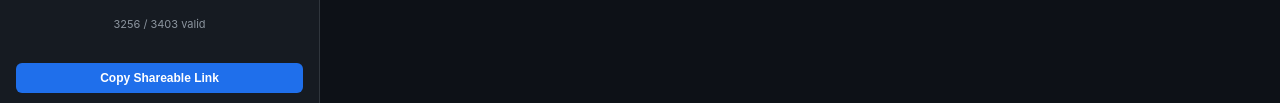
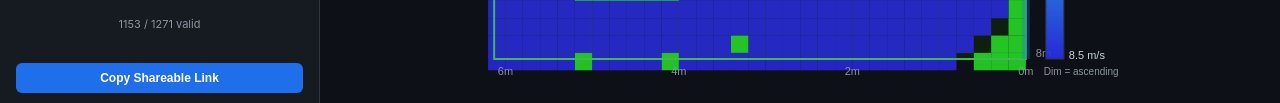
Before and after one commit to mccv/rebuilt_shot_visualizer, a plain HTML site: page index.html in a window 1280 px wide. Shown: the part 691-794 px from the top of the page. Drawn offline with Linux system fonts and the light colour scheme.

Commit message:
only render shooting zone

```diff
--- a/index.html
+++ b/index.html
@@ -241,9 +241,10 @@
 // ═══════════════════════════════════════════════════════════════
 //  CONSTANTS
 // ═══════════════════════════════════════════════════════════════
-const FIELD_LENGTH = 16.54;  // meters, X dimension
+const FIELD_LENGTH = 16.54;  // meters, X dimension (full field)
 const FIELD_WIDTH  = 8.07;   // meters, Y dimension
 const GRAVITY      = 9.8;
+const DISPLAY_BUFFER = 1.5;  // meters past target to show on field view
 
 // ═══════════════════════════════════════════════════════════════
 //  STATE
@@ -479,7 +480,8 @@ function evaluateShot(fx, fy, p) {
 
 function computeHeatmap(params) {
   const res = params.gridRes;
-  const cols = Math.ceil(FIELD_LENGTH / res);
+  const displayLength = Math.min(FIELD_LENGTH, params.targetX + DISPLAY_BUFFER);
+  const cols = Math.ceil(displayLength / res);
   const rows = Math.ceil(FIELD_WIDTH / res);
 
   const data = {
@@ -520,6 +522,9 @@ const ctx     = canvas.getContext('2d');
 const tooltip = document.getElementById('tooltip');
 
 function computeLayout() {
+  const targetX = parseFloat(document.getElementById('targetX').value);
+  const displayFieldLength = Math.min(FIELD_LENGTH, targetX + DISPLAY_BUFFER);
+
   const rect = canvas.parentElement.getBoundingClientRect();
   canvas.width  = rect.width  * devicePixelRatio;
   canvas.height = rect.height * devicePixelRatio;
@@ -532,13 +537,13 @@ function computeLayout() {
   const availW = cw - pad - legendSpace - pad;
   const availH = ch - 2 * pad;
 
-  const scale = Math.min(availW / FIELD_LENGTH, availH / FIELD_WIDTH);
-  const fw = FIELD_LENGTH * scale;
+  const scale = Math.min(availW / displayFieldLength, availH / FIELD_WIDTH);
+  const fw = displayFieldLength * scale;
   const fh = FIELD_WIDTH * scale;
   const ox = pad + (availW - fw) / 2;  // left edge of field on canvas
   const oy = pad + (availH - fh) / 2;  // top edge of field on canvas
 
-  layoutCache = { cw, ch, pad, scale, fw, fh, ox, oy, legendX: ox + fw + 20 };
+  layoutCache = { cw, ch, pad, scale, fw, fh, ox, oy, legendX: ox + fw + 20, displayFieldLength };
 }
 
 /**
@@ -617,9 +622,10 @@ function render() {
   }
 
   // ── Grid lines every 1m ──
+  const dfl = layoutCache.displayFieldLength;
   ctx.strokeStyle = 'rgba(60, 100, 60, 0.35)';
   ctx.lineWidth = 0.5;
-  for (let x = 0; x <= FIELD_LENGTH; x++) {
+  for (let x = 0; x <= dfl; x++) {
     const [px] = fieldToCanvas(x, 0);
     ctx.beginPath(); ctx.moveTo(px, oy); ctx.lineTo(px, oy + fh); ctx.stroke();
   }
@@ -633,23 +639,21 @@ function render() {
   ctx.lineWidth = 2;
   ctx.strokeRect(ox, oy, fw, fh);
 
-  // ── Alliance walls ──
-  // Blue wall (right side, field x=0)
+  // ── Alliance wall (Blue, right side, field x=0) ──
   const [bx] = fieldToCanvas(0, 0);
   ctx.fillStyle = 'rgba(31, 111, 235, 0.3)';
   ctx.fillRect(bx - 4, oy, 8, fh);
-  // Red wall (left side, field x=16.54)
-  const [rx] = fieldToCanvas(FIELD_LENGTH, 0);
-  ctx.fillStyle = 'rgba(248, 81, 73, 0.3)';
-  ctx.fillRect(rx - 4, oy, 8, fh);
 
-  // ── Center line ──
-  const [mx] = fieldToCanvas(FIELD_LENGTH / 2, 0);
-  ctx.setLineDash([6, 4]);
-  ctx.strokeStyle = 'rgba(139, 148, 158, 0.3)';
-  ctx.lineWidth = 1;
-  ctx.beginPath(); ctx.moveTo(mx, oy); ctx.lineTo(mx, oy + fh); ctx.stroke();
-  ctx.setLineDash([]);
+  // ── Center line (only if within display range) ──
+  const halfField = FIELD_LENGTH / 2;
+  if (halfField <= dfl) {
+    const [mx] = fieldToCanvas(halfField, 0);
+    ctx.setLineDash([6, 4]);
+    ctx.strokeStyle = 'rgba(139, 148, 158, 0.3)';
+    ctx.lineWidth = 1;
+    ctx.beginPath(); ctx.moveTo(mx, oy); ctx.lineTo(mx, oy + fh); ctx.stroke();
+    ctx.setLineDash([]);
+  }
 
   // ── Hub target marker ──
   const tgtX = parseFloat(document.getElementById('targetX').value);
@@ -678,7 +682,7 @@ function render() {
 
   // X labels along bottom
   ctx.textAlign = 'center';
-  for (let x = 0; x <= FIELD_LENGTH; x += 2) {
+  for (let x = 0; x <= dfl; x += 2) {
     const [px] = fieldToCanvas(x, 0);
     ctx.fillText(x + 'm', px, oy + fh + 16);
   }
@@ -690,13 +694,11 @@ function render() {
     ctx.fillText(y + 'm', px + 10, py + 4);
   }
 
-  // Alliance labels
+  // Alliance label
   ctx.font = '12px sans-serif';
   ctx.textAlign = 'center';
   ctx.fillStyle = '#58a6ff';
   ctx.fillText('BLUE', bx, oy - 8);
-  ctx.fillStyle = '#f85149';
-  ctx.fillText('RED', rx, oy - 8);
 
   // ── Legend ──
   if (heatmapData && heatmapData.validCount > 0) {
@@ -748,8 +750,8 @@ canvas.addEventListener('pointermove', (e) => {
   const cy = e.clientY - rect.top;
   const [fx, fy] = canvasToField(cx, cy);
 
-  // Out of field bounds?
-  if (fx < 0 || fx > FIELD_LENGTH || fy < 0 || fy > FIELD_WIDTH) {
+  // Out of displayed field bounds?
+  if (fx < 0 || fx > (layoutCache.displayFieldLength || FIELD_LENGTH) || fy < 0 || fy > FIELD_WIDTH) {
     tooltip.style.display = 'none';
     return;
   }
@@ -846,6 +848,7 @@ function scheduleRecalc() {
     document.getElementById('status').textContent = 'Computing...';
 
     requestAnimationFrame(() => {
+      computeLayout();
       const t0 = performance.now();
       heatmapData = computeHeatmap(currentParams);
       const dt = (performance.now() - t0).toFixed(0);
```
